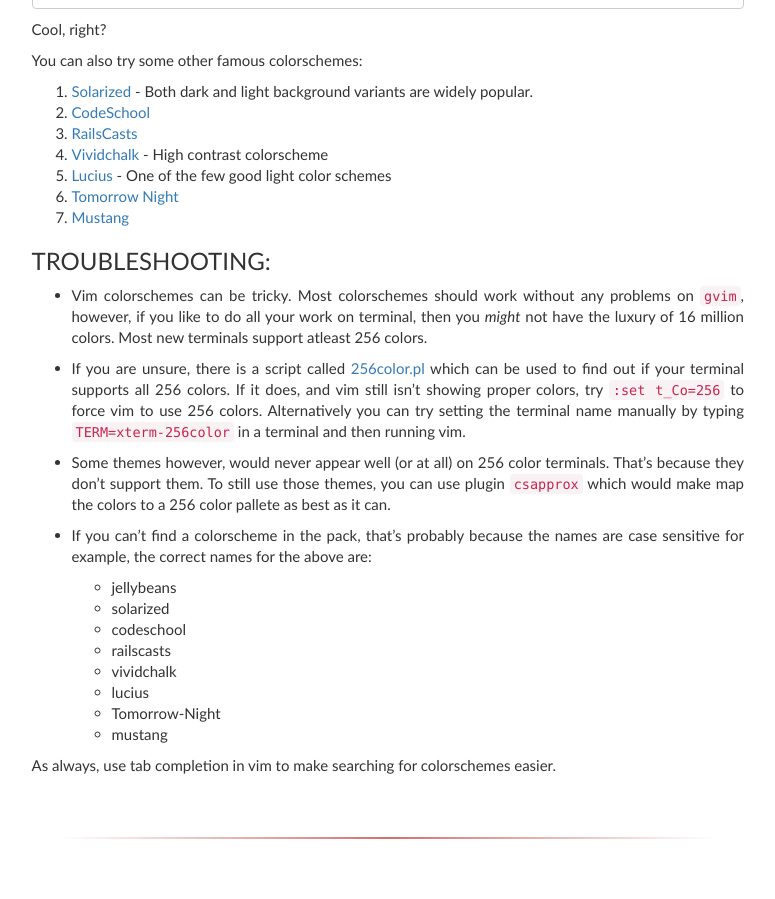
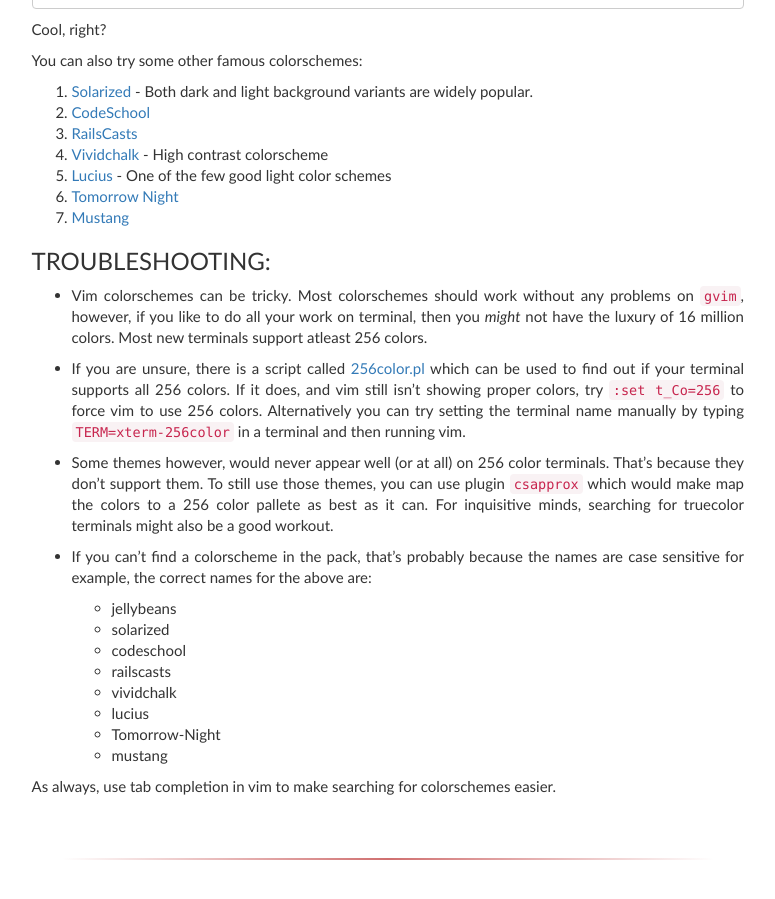
Before and after one commit to pallavagarwal07/pallavagarwal07.github.io, a Jekyll site: the page built from _posts/2015-07-08-Vim-Colorscheme.md, in a window 1280 px wide and 900 px high, scrolled down 1144 px. Shown: the whole window, without its empty margins (301-1076 px from the left). Built offline with Jekyll 4.4.1, drawn with Linux system fonts in a browser that asks for light colours; some web fonts are replaced; Markdown is read by kramdown in place of the engine named in the settings; comment, search, counter and statistics services are not loaded.

Commit message:
New post added

```diff
--- a/_posts/2015-07-08-Vim-Colorscheme.md
+++ b/_posts/2015-07-08-Vim-Colorscheme.md
@@ -94,7 +94,8 @@
 * Some themes however, would never appear well (or at all) on 256 color terminals.
 That's because they don't support them. To still use those themes, you can use
 plugin `csapprox` which would make map the colors to a 256 color pallete as best
-as it can.
+as it can. For inquisitive minds, searching for truecolor terminals might also be a good
+workout.
 
 * If you can't find a colorscheme in the pack, that's probably because the names are
 case sensitive for example, the correct names for the above are:
```
